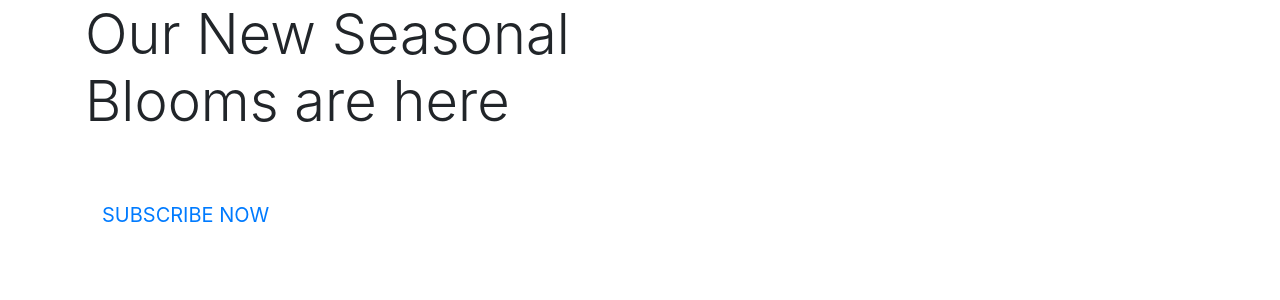
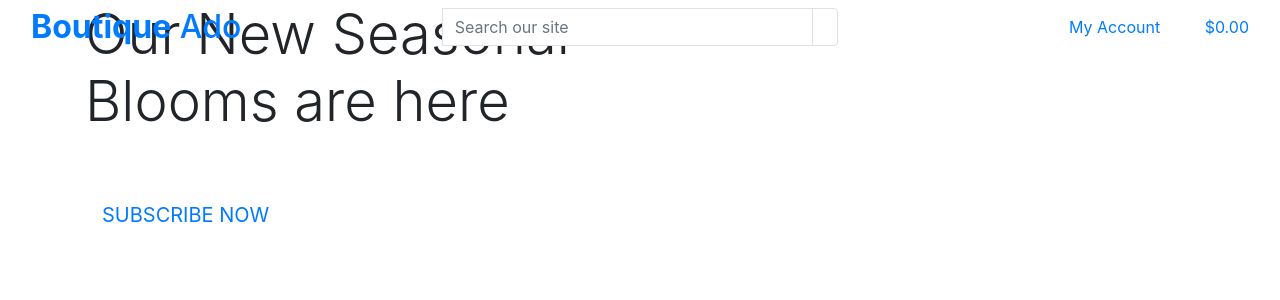
Before and after one commit to VMBlakelock/bouquetnblooms, a Django app: page / in a window 1280 px wide. Shown: the top 300 px of the page. Run offline with Django 3.2, Linux system fonts and the light colour scheme; some libraries are stand-ins or nearby versions.

Commit message:
added home page header and details

```diff
--- a/templates/base.html
+++ b/templates/base.html
@@ -38,13 +38,80 @@
     {% block extra_js %}
     {% endblock %}
 
+    <title>BouquetnBlooms</title>
 
-    <title>BouquetnBlooms</title>
   </head>
+
   <body>
 
-   <header class="container-fluid fixed-top"></header>
-
+    <!-- nav header with title-->
+    <header class="container-fluid fixed-top">
+        <div class="row">
+            <div class="col-12 col-lg-4 my-auto py-1 py-lg-0 text-center text-lg-left">
+                <a href="{% url 'home' %}" class="nav-link main-logo-link">
+                    <h2 class="logo-font text-black my-0"><strong>Boutique</strong> Ado</h2>
+                </a>
+            </div>
+            <!-- nav header search bar-->
+            <div class="col-12 col-lg-4 my-auto py-1 py-lg-0">
+                <form method="GET" action="">
+                    <div class="input-group w-100">
+                        <input class="form-control border border-black rounded-0" type="text" name="q" placeholder="Search our site">
+                        <div class="input-group-append">
+                            <!-- nav header search bar button-->
+                            <button class="form-control btn btn-black border border-black rounded-6" type="submit">
+                                <span class="icon">
+                                    <i class="fas fa-search"></i>
+                                </span>
+                            </button>
+                        </div>
+                    </div>
+                </form>
+            </div>
+            <!-- nav header account icon-->
+            <div class="col-12 col-lg-4 my-auto py-1 py-lg-0">
+                <ul class="list-inline list-unstyled text-center text-lg-right my-0">
+                    <li class="list-inline-item dropdown">
+                        <a class="text-black nav-link" href="#" id="user-options" data-toggle="dropdown" aria-haspopup="true" aria-expanded="false">
+                            <div class="text-center">
+                                <div><i class="fas fa-user fa-lg"></i></div>
+                                <p class="my-0">My Account</p>
+                            </div>
+                        </a>
+                        <!-- nav header account dropdown info-->
+                        <div class="dropdown-menu border-0" aria-labelledby="user-options">
+                            {% if request.user.is_authenticated %}
+                                {% if request.user.is_superuser %}
+                                    <a href="" class="dropdown-item">Product Management</a>
+                                {% endif %}
+                                <a href="" class="dropdown-item">My Profile</a>
+                                <a href="{% url 'account_logout' %}" class="dropdown-item">Logout</a>
+                            {% else %}
+                                <a href="{% url 'account_signup' %}" class="dropdown-item">Register</a>
+                                <a href="{% url 'account_login' %}" class="dropdown-item">Login</a>
+                            {% endif %}
+                        </div>
+                    </li>
+                    <!-- nav header basket-->
+                    <li class="list-inline-item">
+                        <a class="{% if grand_total %}text-info font-weight-bold{% else %}text-black{% endif %} nav-link" href="">
+                            <div class="text-center">
+                                <div><i class="fas fa-shopping-bag fa-lg"></i></div>
+                                <p class="my-0">
+                                    <!-- django logic for 2 decimal places-->
+                                    {% if grand_total %}
+                                        ${{ grand_total|floatformat:2 }}
+                                    {% else %}
+                                        $0.00
+                                    {% endif %}
+                                </p>
+                            </div>
+                        </a>
+                    </li>
+                </ul>
+            </div>
+        </div>
+    </header>
 
     {% if messages %}
         <div class="message-container"></div>
```
